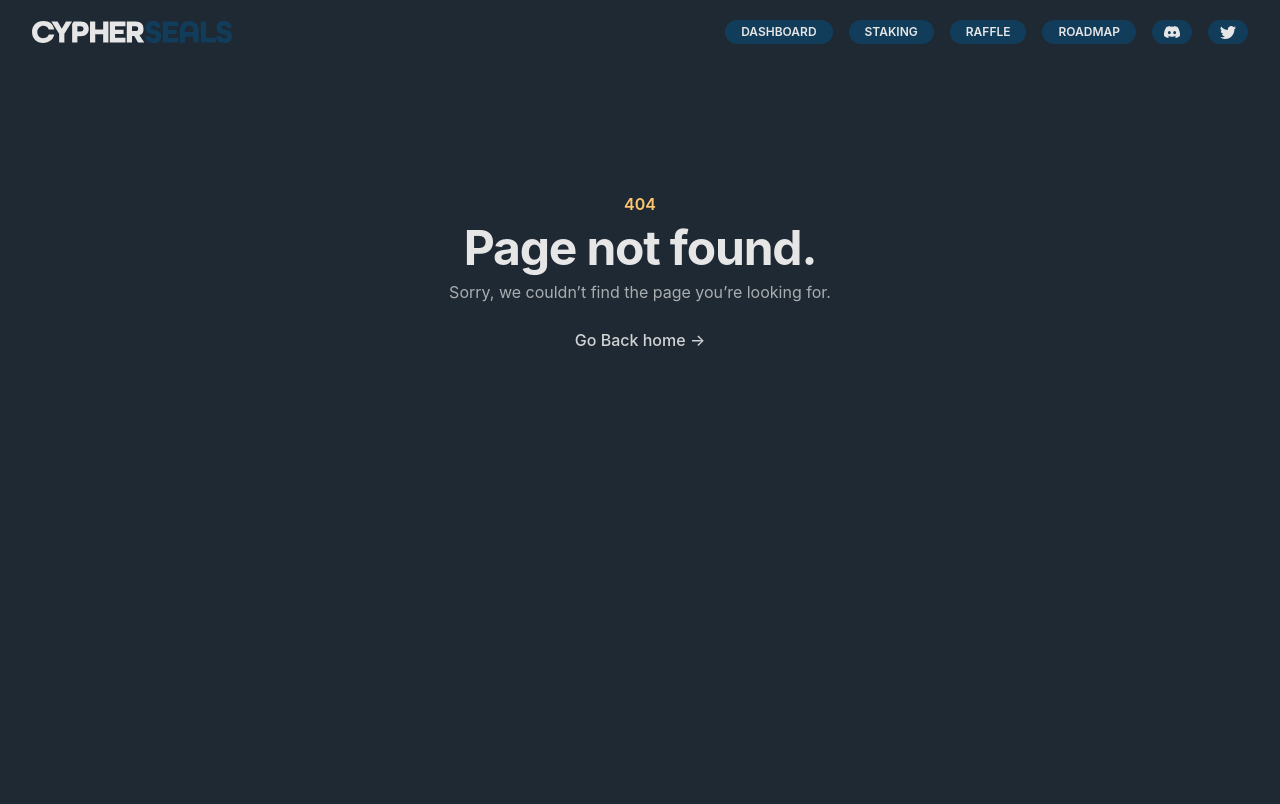
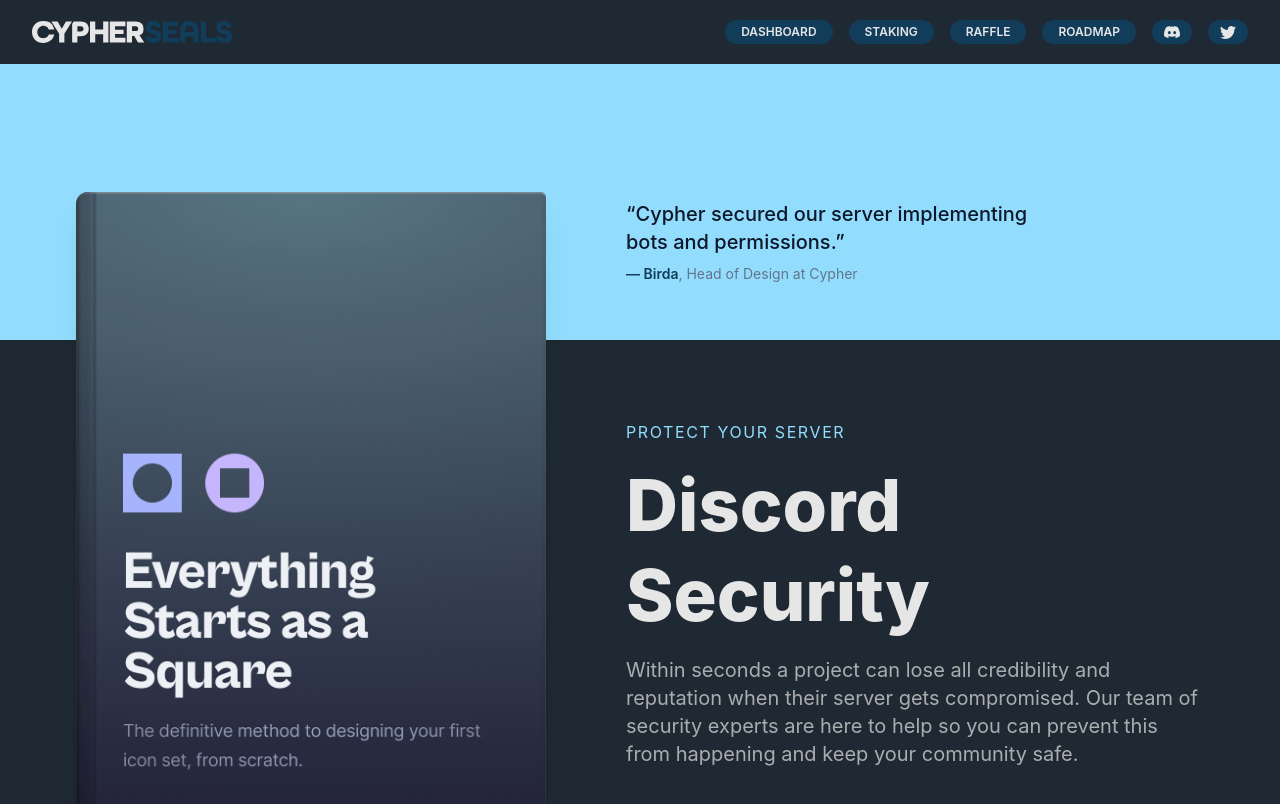
Before and after one commit to sam-xander/cypher-website, a Next.js app: page /discord-security in a window 1280 px wide. Before the commit this address had no page. Shown: the top 804 px of the page. Built offline with nearby package versions, Linux system fonts and the light colour scheme.

Commit message:
Add discord security page

```diff
--- a/next.config.js
+++ b/next.config.js
@@ -51,4 +51,5 @@
     ]
   },
   reactStrictMode: true,
+  experimental: { images: { allowFutureImage: true } },
 }
--- /dev/null
+++ b/pages/discord-security.tsx
@@ -0,0 +1,108 @@
+import Image from 'next/future/image'
+import HeadingLarge from '../components/heading-large'
+import HeadingSmall from '../components/heading-small'
+import { ExclamationIcon, ClipboardListIcon, LockClosedIcon, AcademicCapIcon } from '../node_modules/@heroicons/react/outline'
+
+const risks = [
+    {
+        name: 'Learn The Threats To Your Server',
+        description:
+            'The Discord threat landscape and common attack methods such as phishing, social engineering and malware attacks.',
+        icon: ExclamationIcon,
+    },
+    {
+        name: 'Create An Emergency Plan',
+        description:
+            'How to respond to hacks to minimize the damage and impact on your reputation.',
+        icon: ClipboardListIcon,
+    },
+    {
+        name: 'Lock Down Your Server',
+        description:
+            'Best practices for securing your server such as implementing bots and permissions.',
+        icon: LockClosedIcon,
+    },
+    {
+        name: 'Security Training For All Staff',
+        description:
+            'Educate your server team to understand the risks and protect themselves.',
+        icon: AcademicCapIcon,
+    },
+]
+
+function Testimonial() {
+    return (
+        <figure className="relative mx-auto max-w-md text-center lg:mx-0 lg:text-left">
+            <div className="flex justify-center text-[#113c5a] lg:justify-start">
+
+            </div>
+            <blockquote className="mt-2">
+                <p className="font-display text-xl font-medium text-slate-900">
+                    “Cypher secured our server implementing bots and permissions.”
+                </p>
+            </blockquote>
+            <figcaption className="mt-2 text-sm text-slate-500">
+                <strong className="font-semibold text-[#113c5a] before:content-['—_']">
+                    Birda
+                </strong>
+                , Head of Design at Cypher
+            </figcaption>
+        </figure>
+    )
+}
+
+export default function DiscordSecurity() {
+    return (
+        <div>
+            <header className="overflow-hidden bg-[#92DDFD] lg:bg-transparent lg:px-5">
+                <div className="mx-auto grid max-w-6xl grid-cols-1 grid-rows-[auto_1fr] gap-y-16 pt-16 md:pt-20 lg:grid-cols-12 lg:gap-y-20 lg:px-3 lg:pb-36 lg:pt-20 xl:py-32">
+                    <div className="relative flex items-end lg:col-span-5 lg:row-span-2">
+                        <div className="relative z-10 mx-auto flex w-64 rounded-xl bg-slate-600 shadow-xl md:w-80 lg:w-auto">
+                            <Image className="w-full" src="/cover.png" alt="" width="960" height="1284" priority />
+                        </div>
+                    </div>
+                    <div className="relative px-4 sm:px-6 lg:col-span-7 lg:pr-0 lg:pb-14 lg:pl-16 xl:pl-20">
+                        <div className="hidden lg:absolute lg:bottom-0 lg:-top-32 lg:right-[-100vw] lg:left-[-100vw] lg:block lg:bg-[#92DDFD]" />
+                        <Testimonial />
+                    </div>
+                    <div className="bg-[#1F2933] pt-16 lg:col-span-7 lg:bg-transparent lg:pt-0 lg:pl-16 xl:pl-20">
+                        <div className="mx-auto px-4 sm:px-6 md:max-w-2xl md:px-4 lg:px-0">
+                            <HeadingLarge subtitle='Protect your server' subColor='text-[#92DDFD]' span1='Discord Security' />
+                            <p className="mt-3 text-xl text-[#e6e6e6]/70 sm:mt-4">
+                                Within seconds a project can lose all credibility and reputation when their server gets compromised.
+                                Our team of security experts are here to help so you can prevent this from happening and keep your community safe.
+                            </p>
+                        </div>
+                    </div>
+                </div>
+            </header>
+
+            <div className="py-24">
+                <div className="max-w-7xl mx-auto px-4 sm:px-6 lg:px-8">
+                    <div className="lg:text-center">
+                        <HeadingSmall subtitle='Staff Education + training tools' subColor='text-[#92DDFD]' span1='Expert consultancy' />
+                        <p className="mt-4 max-w-2xl text-xl text-[#e6e6e6]/70 lg:mx-auto">
+                        Our Discord Security consultancy service educates projects on how to keep their server safe from hackers and scammers.
+                        </p>
+                    </div>
+
+                    <div className="mt-10">
+                        <dl className="space-y-10 md:space-y-0 md:grid md:grid-cols-2 md:gap-x-8 md:gap-y-10">
+                            {risks.map((risk) => (
+                                <div key={risk.name} className="relative">
+                                    <dt>
+                                        <div className="absolute flex items-center justify-center h-12 w-12 rounded-full bg-[#92DDFD] text-[#344250]/90">
+                                            <risk.icon className="h-6 w-6" aria-hidden="true" />
+                                        </div>
+                                        <p className="ml-16 text-lg leading-6 font-medium text-[#e6e6e6]/90">{risk.name}</p>
+                                    </dt>
+                                    <dd className="mt-2 ml-16 text-base text-[#e6e6e6]/60">{risk.description}</dd>
+                                </div>
+                            ))}
+                        </dl>
+                    </div>
+                </div>
+            </div>
+        </div>
+    )
+}
```
Also changed, not shown: public/cover.png (added).
